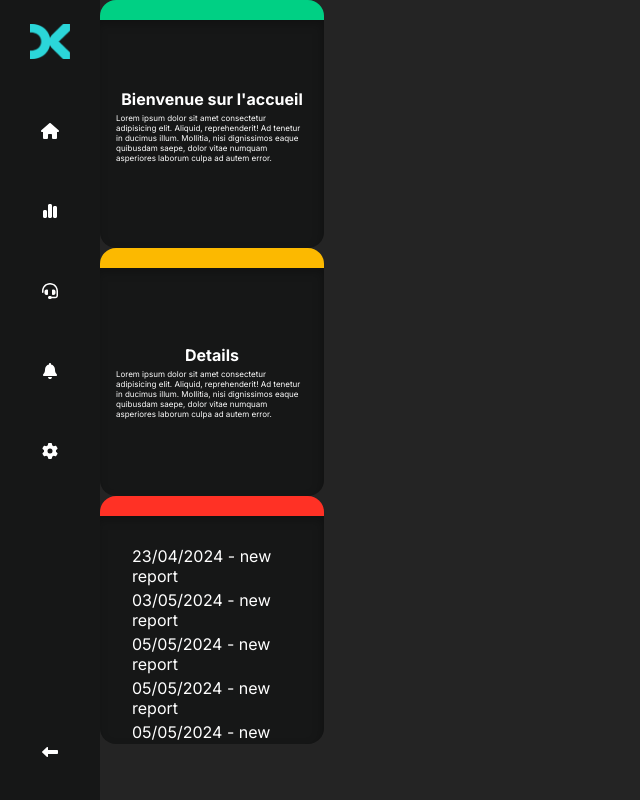
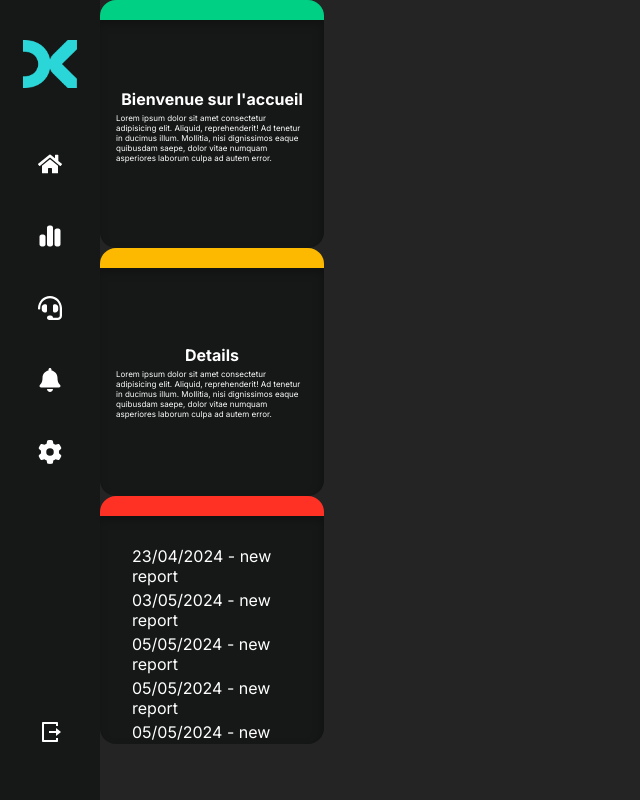
Before and after one commit to Kae134/dekuple_projet, a Next.js app: page /Dekuple-app/accueil in a window 1280 px wide. Shown: the whole page, without its empty margins (0-640 px from the left). Built offline with nearby package versions, Linux system fonts and the light colour scheme.

Commit message:
correction de 2 3 trucs pour les fronteux

```diff
--- a/src/app/Dekuple-app/accueil/page.tsx
+++ b/src/app/Dekuple-app/accueil/page.tsx
@@ -1,15 +1,15 @@
 import React from 'react';
-import NavLeft from '../../components/navbar/NavBar';
 import { Details, ReportCard } from '../../components/cards/StatsCards';
+import NavBarv from '../../components/navbar/NavBar';
 
 function Home() {
     const acceuil = Details({'title':"Bienvenue sur l'accueil", 'main':"Lorem ipsum dolor sit amet consectetur adipisicing elit. Aliquid, reprehenderit! Ad tenetur in ducimus illum. Mollitia, nisi dignissimos eaque quibusdam saepe, dolor vitae numquam asperiores laborum culpa ad autem error."}, true)
     const accueil_details = Details({'title':"Details", 'main':"Lorem ipsum dolor sit amet consectetur adipisicing elit. Aliquid, reprehenderit! Ad tenetur in ducimus illum. Mollitia, nisi dignissimos eaque quibusdam saepe, dolor vitae numquam asperiores laborum culpa ad autem error."}, false)
     const report = ReportCard([{date:"23/04/2024",data:"new report"}, {date:"03/05/2024",data:"new report"}, {date:"05/05/2024",data:"new report"}, {date:"05/05/2024",data:"new report"}, {date:"05/05/2024",data:"new report"}])
     return (
+        <>
+            <NavBarv />
             <main>
-            <NavLeft />
-
                 <div className='main_frame'>
                     <div className='card_temp'>
                         {acceuil}
@@ -18,6 +18,7 @@ function Home() {
                     </div>
                 </div>
             </main>
+        </>
     );
 };
 
--- a/src/app/Dekuple-app/page.tsx
+++ b/src/app/Dekuple-app/page.tsx
@@ -1,5 +1,5 @@
 import { redirect } from 'next/navigation'
-import NavBarv2 from '../components/navbarv2/NavBarv2';
+import NavBarv2 from '../components/navbar/NavBar';
 import Notifications from '../components/notifications/Notifications'
 import CardGraph from '../components/cardGraph/CardGraph'
 import Drag from '../components/dragAndDrop/Drag'
--- a/src/app/Dekuple-app/stats/page.tsx
+++ b/src/app/Dekuple-app/stats/page.tsx
@@ -1,7 +1,7 @@
 import React from 'react';
-import NavLeft from '../../components/navbar/NavBar';
 import { StatsCards, Details } from '../../components/cards/StatsCards';
 import { User_profile } from '../../components/user/User_profile';
+import NavBar from '../../components/navbar/NavBar';
 
 function Home() {
     const Bar = StatsCards("test", "bar")
@@ -17,7 +17,7 @@ function Home() {
 
     return (
         <main>
-            <NavLeft />
+            <NavBar />
             <div className='main_frame'>
                 <div className='top_main_frame'>
                     <User_profile />
@@ -32,7 +32,7 @@ function Home() {
                         {Details_card_simpl}
                     </div>
                     <div className='details'>
-                        {Polar}
+                        {/* {Polar} */}
                         {Bar}
                         {Donut}
                         {Donut}
--- a/src/app/components/charts/BarChart.js
+++ b/src/app/components/charts/BarChart.js
@@ -3,7 +3,7 @@
 import { useRef, useEffect } from "react"
 import { Chart } from "chart.js"
 
-function BarChart(data){
+export default function BarChart(data){
     const chartRef = useRef(null)
     const infos = data.data
 
@@ -91,5 +91,3 @@ function BarChart(data){
         <canvas style={{position: "relative", width: "45vw", height: "10vh"}} ref={chartRef}/>
     </div>
 }
-
-export default BarChart
--- a/src/app/components/navbar/NavBar.tsx
+++ b/src/app/components/navbar/NavBar.tsx
@@ -1,47 +1,54 @@
-import styles from "./StyleNav.module.css"
-import DekupleLogo from "@/src/public/image/Dekuple_logo.png"
-import Image from "next/image"
-import { FontAwesomeIcon } from "@fortawesome/react-fontawesome"
-import { faHouse, faChartSimple, faHeadset, faBell, faGear, faLeftLong } from "@fortawesome/free-solid-svg-icons"
-import Link from "next/link"
+import React from 'react';
+import styles from "./StyleNav.module.css";
+import DekupleLogo from "@/src/public/image/Dekuple_logo.png";
+import Link from "next/link";
+import Image from "next/image";
+import { FaHome, FaHeadset, FaBell } from "react-icons/fa";
+import { FaChartSimple, FaGear } from "react-icons/fa6";
+import { RiLogoutBoxRLine } from "react-icons/ri";
 
-function NavLeft() {
+export default function NavBar() {
   return (
-        <div className={styles.Nav_left}>
-            <div className={styles.Nav_left_top}>
-                <Link href="https://www.dekuple.com/">
+    <header className={styles.header}>
+      <div className={styles.navContainer}>
+        <Link href="/" className={styles.logo}>
           <Image
             src={DekupleLogo}
-                    width={40}
-                    height={40}
-                    alt="Logo Dekuple"
+            alt="Dekuple logo"
+            className={styles.img}
           />
         </Link>
 
+        <nav className={styles.nav}>
+          <ul className={styles.ul}>
+            <li className={styles.li}>
+              <Link href="accueil" className={styles.navLink}><FaHome /></Link>
+            </li>
+            <li className={styles.li}>
+              <Link href="stats" className={styles.navLink}><FaChartSimple /></Link>
+            </li>
+            <li className={styles.li}>
+              <Link href="support" className={styles.navLink}><FaHeadset /></Link>
+            </li>
+            <li className={styles.li}>
+              <Link href="notifications" className={styles.navLink}><FaBell /></Link>
+            </li>
+            <li className={styles.li}>
+              <Link href="settings" className={styles.navLink}><FaGear /></Link>
+            </li>
+          </ul>
+        </nav>
+      </div>
 
-                <div className={styles.links}>
-                    <Link className={styles.link} href="accueil">
-                        <FontAwesomeIcon className={styles.icones} icon={faHouse} />
-                    </Link>
-                    <Link className={styles.link} href="stats">
-                        <FontAwesomeIcon className={styles.icones} icon={faChartSimple} />
-                    </Link>
-                    <Link className={styles.link} href="">
-                        <FontAwesomeIcon className={styles.icones} icon={faHeadset} />
-                    </Link>
-                    <Link className={styles.link} href="">
-                        <FontAwesomeIcon className={styles.icones} icon={faBell} />
-                    </Link>
-                    <Link className={styles.link} href="">
-                        <FontAwesomeIcon className={styles.icones} icon={faGear} />
-                    </Link>
+      <div className={styles.navContainer}>
+        <nav className={styles.nav}>
+          <ul className={styles.ul}>
+            <li className={styles.li}>
+              <Link href="/logout" className={styles.navLink}><RiLogoutBoxRLine /></Link>
+            </li>
+          </ul>
+        </nav>
       </div>
-            </div>
-            <Link className={styles.link} href="">
-                <FontAwesomeIcon  className={styles.icones} icon={faLeftLong} />
-            </Link>
-        </div>
-    )
+    </header>
+  );
 }
-
-export default NavLeft
--- a/src/app/components/navbar/StyleNav.module.css
+++ b/src/app/components/navbar/StyleNav.module.css
@@ -1,46 +1,88 @@
-.Nav_left {
-    position:fixed;
+.logo {
+    width: 80%;
+}
+
+.header {
+    position: fixed;
     top: 0;
     left: 0;
+    width: 100px;
+    height: 100%;
+    padding: 5vh 0;
     background-color: #161717;
     display: flex;
     flex-direction: column;
-    padding-top: 24px;
-    padding-bottom: 24px;
+    justify-content: space-between;
     align-items: center;
-    height: 100vh;
-    width: 100px;
-    justify-content: space-between;
 }
 
-.Nav_left_top {
+.navContainer {
+    width: 100%;
+    padding: 0 1rem;
     display: flex;
+    flex-direction: column;
+    justify-content: start;
     align-items: center;
-    flex-direction: column;
     gap: 3rem;
 }
 
-.icones {
-    width: 20px;
+.nav {
+    /* background-color: red; */
+    width: 100%;
+    display: flex;
+    justify-content: center;
+    align-items: center;
 }
 
-.links {
+.ul {
+    /* background-color: red; */
+    width: 100%;
     display: flex;
     flex-direction: column;
-    gap: 2rem;
+    justify-content: center;
+    align-items: center;
+    gap: 1rem;
 }
 
-.link {
+.li {
+    /* background-color: red; */
+    width: 100%;
     display: flex;
+    justify-content: center;
     align-items: center;
-    justify-content: center;
-    width: 48px;
-    height: 48px;
-    transition: all 0.2s ease-in-out;
-    border-radius: 20px;
 }
 
-.link:hover {
-    background-color: black;
-    border-radius: 20%;
+.navLink {
+    /* background-color: red; */
+    padding: 1rem 0;
+    width: 100%;
+    text-align: center;
+    font-size: 1.5rem;
+    border-top-left-radius: .5rem;
+    border-bottom-left-radius: .5rem;
+    position: relative;
+    transition: .3s ease;
+    display: flex;
+    justify-content: center;
+    align-items: center;
 }
+
+.navLink::after {
+    /* background-color: red; */
+    content: '';
+    width: 1rem;
+    height: 100%;
+    position: absolute;
+    top: 0;
+    right: 0;
+    transform: translateX(100%);
+    transition: .3s ease;
+    background-color: transparent;
+}
+
+.navLink:hover,
+.active,
+.navLink:hover::after,
+.active::after {
+    background-color: #000;
+}
--- a/src/app/components/navbarv2/StyleNav2.module.css
+++ /dev/null
@@ -1,88 +0,0 @@
-.logo {
-    width: 80%;
-}
-
-.header {
-    position: fixed;
-    top: 0;
-    left: 0;
-    width: 100px;
-    height: 100%;
-    padding: 5vh 0;
-    background-color: #161717;
-    display: flex;
-    flex-direction: column;
-    justify-content: space-between;
-    align-items: center;
-}
-
-.navContainer {
-    width: 100%;
-    padding: 0 1rem;
-    display: flex;
-    flex-direction: column;
-    justify-content: start;
-    align-items: center;
-    gap: 3rem;
-}
-
-.nav {
-    /* background-color: red; */
-    width: 100%;
-    display: flex;
-    justify-content: center;
-    align-items: center;
-}
-
-.ul {
-    /* background-color: red; */
-    width: 100%;
-    display: flex;
-    flex-direction: column;
-    justify-content: center;
-    align-items: center;
-    gap: 1rem;
-}
-
-.li {
-    /* background-color: red; */
-    width: 100%;
-    display: flex;
-    justify-content: center;
-    align-items: center;
-}
-
-.navLink {
-    /* background-color: red; */
-    padding: 1rem 0;
-    width: 100%;
-    text-align: center;
-    font-size: 1.5rem;
-    border-top-left-radius: .5rem;
-    border-bottom-left-radius: .5rem;
-    position: relative;
-    transition: .3s ease;
-    display: flex;
-    justify-content: center;
-    align-items: center;
-}
-
-.navLink::after {
-    /* background-color: red; */
-    content: '';
-    width: 1rem;
-    height: 100%;
-    position: absolute;
-    top: 0;
-    right: 0;
-    transform: translateX(100%);
-    transition: .3s ease;
-    background-color: transparent;
-}
-
-.navLink:hover,
-.active,
-.navLink:hover::after,
-.active::after {
-    background-color: #000;
-}
--- a/src/app/layout.tsx
+++ b/src/app/layout.tsx
@@ -18,9 +18,7 @@ export default function RootLayout({
   return (
     <html lang="en">
       <body className="bg-background text-foreground">
-        <main>
           {children}
-        </main>
       </body>
     </html>
   );
```
Also changed, not shown: src/app/components/navbarv2/NavBarv2.tsx (deleted, +0 -54 lines). Lines whose indentation alone changed are shown as unchanged.
